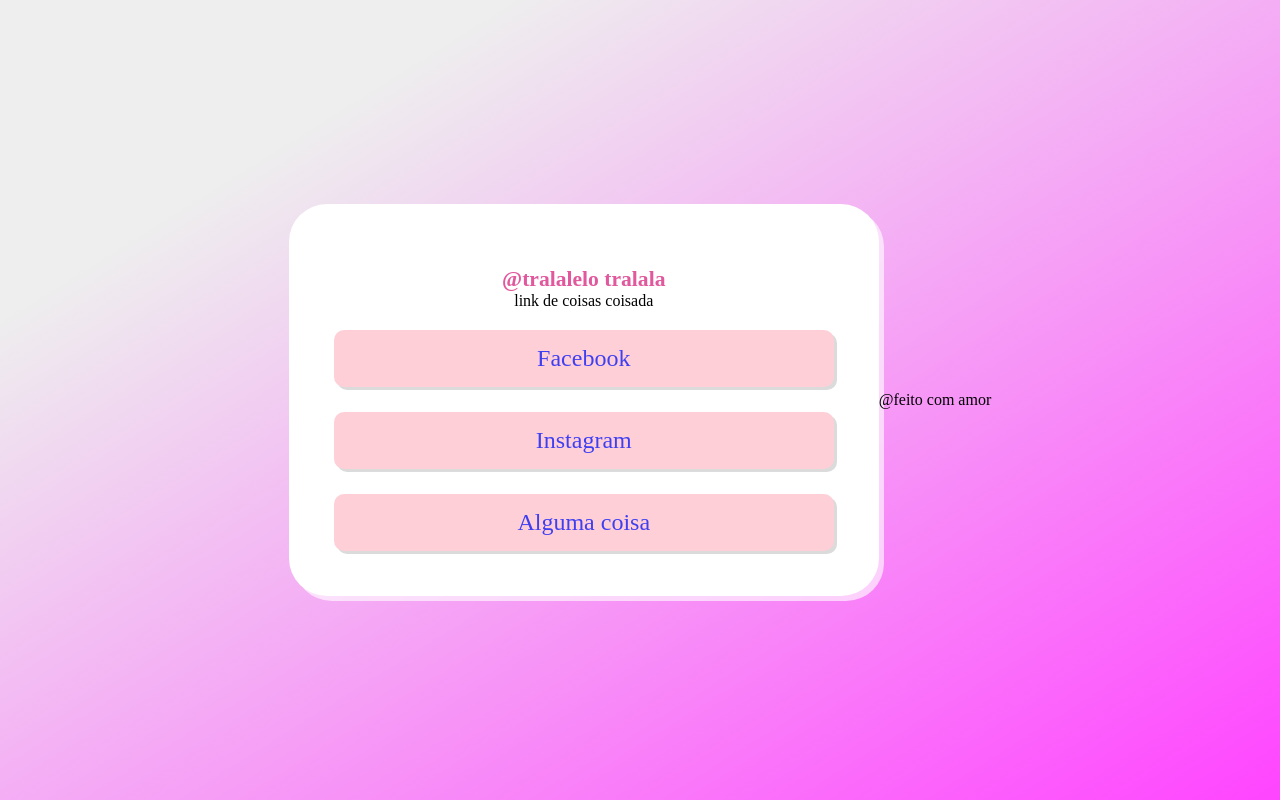
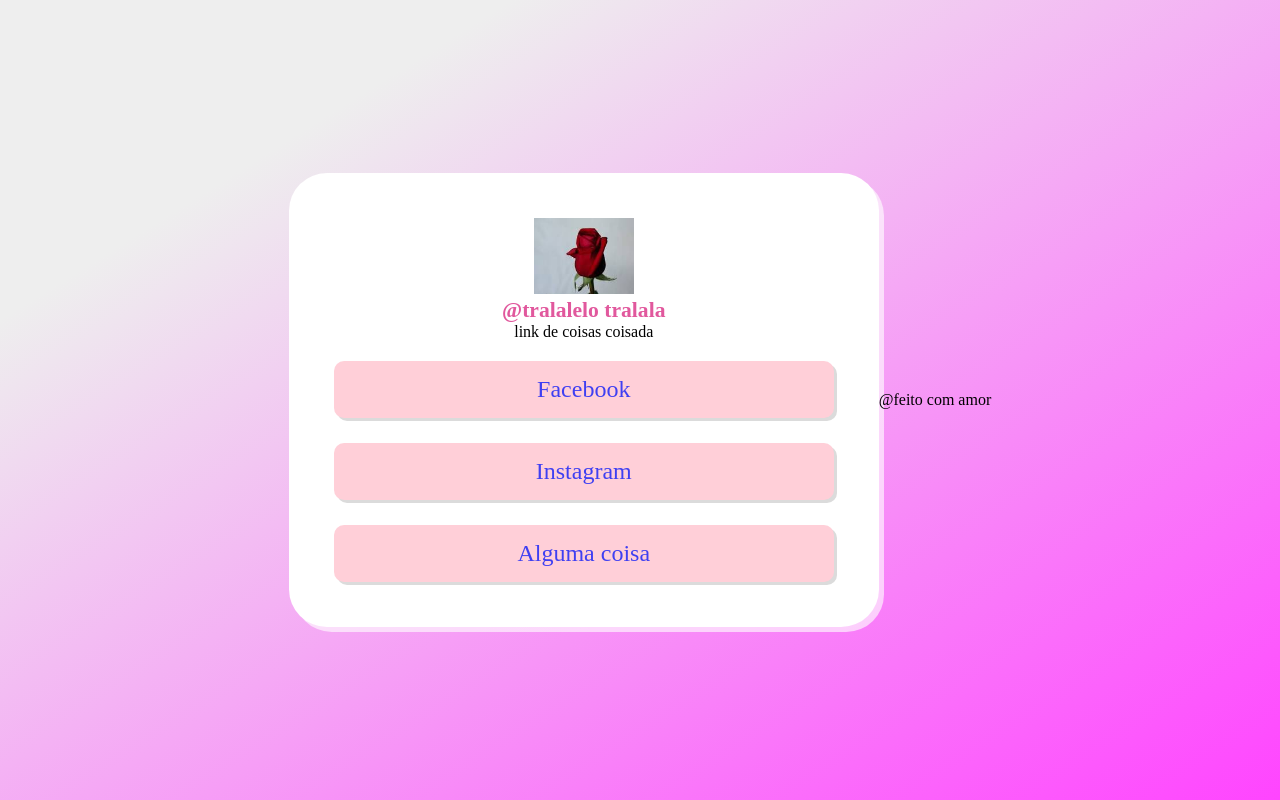
Before and after one commit to Vtr-Cardoso69/Vtr-Cardoso69.github.io, a plain HTML site: page index.html in a window 1280 px wide. Drawn offline with Linux system fonts and the light colour scheme.

Commit message:
portifolio

```diff
--- a/index.html
+++ b/index.html
@@ -8,7 +8,7 @@
 <body>
     <section>
         <HEADER>
-            <img src="" alt="">
+            <img src="img/images.jfif" alt="">
           <h3> @tralalelo tralala</h3>
           <p>link de coisas coisada</p>
         </HEADER>
```
Also changed, not shown: img/images.jfif (added).
